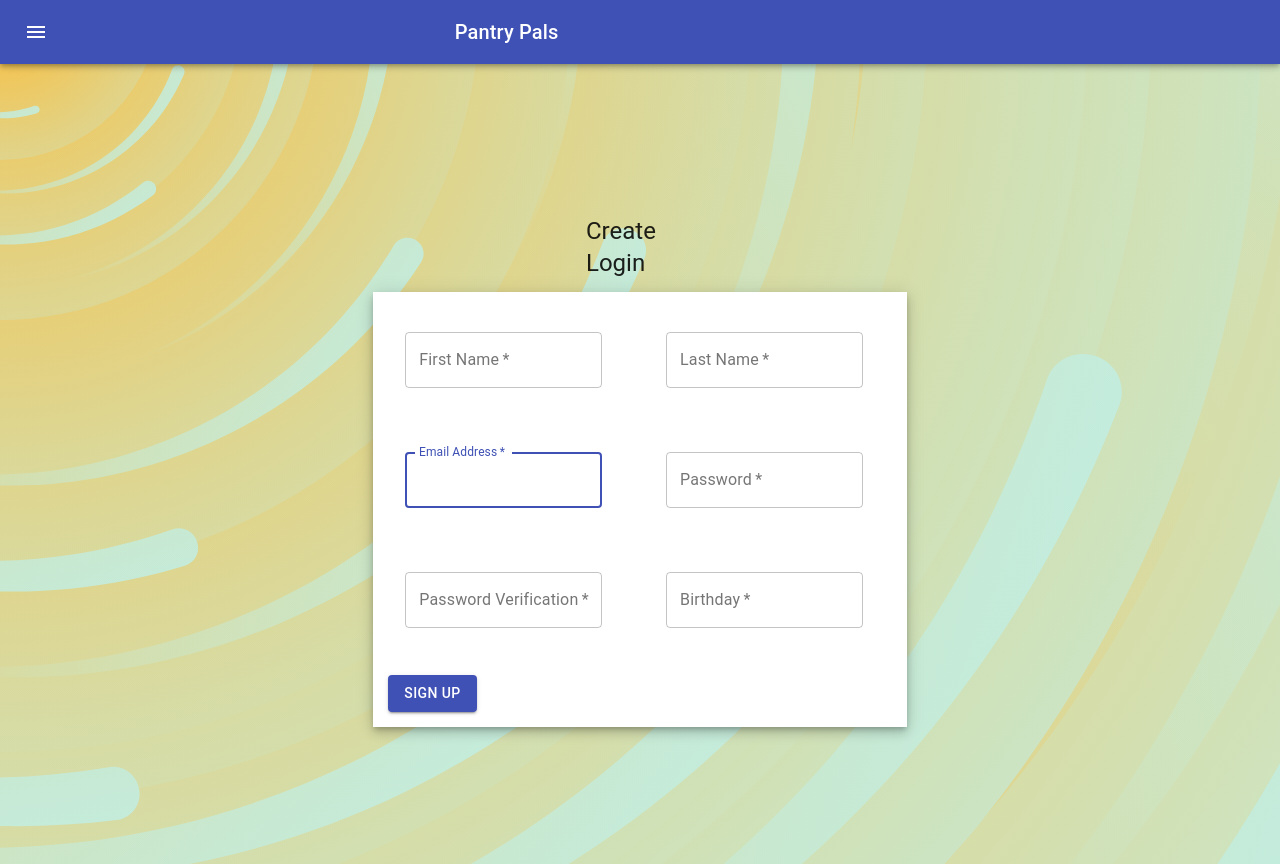
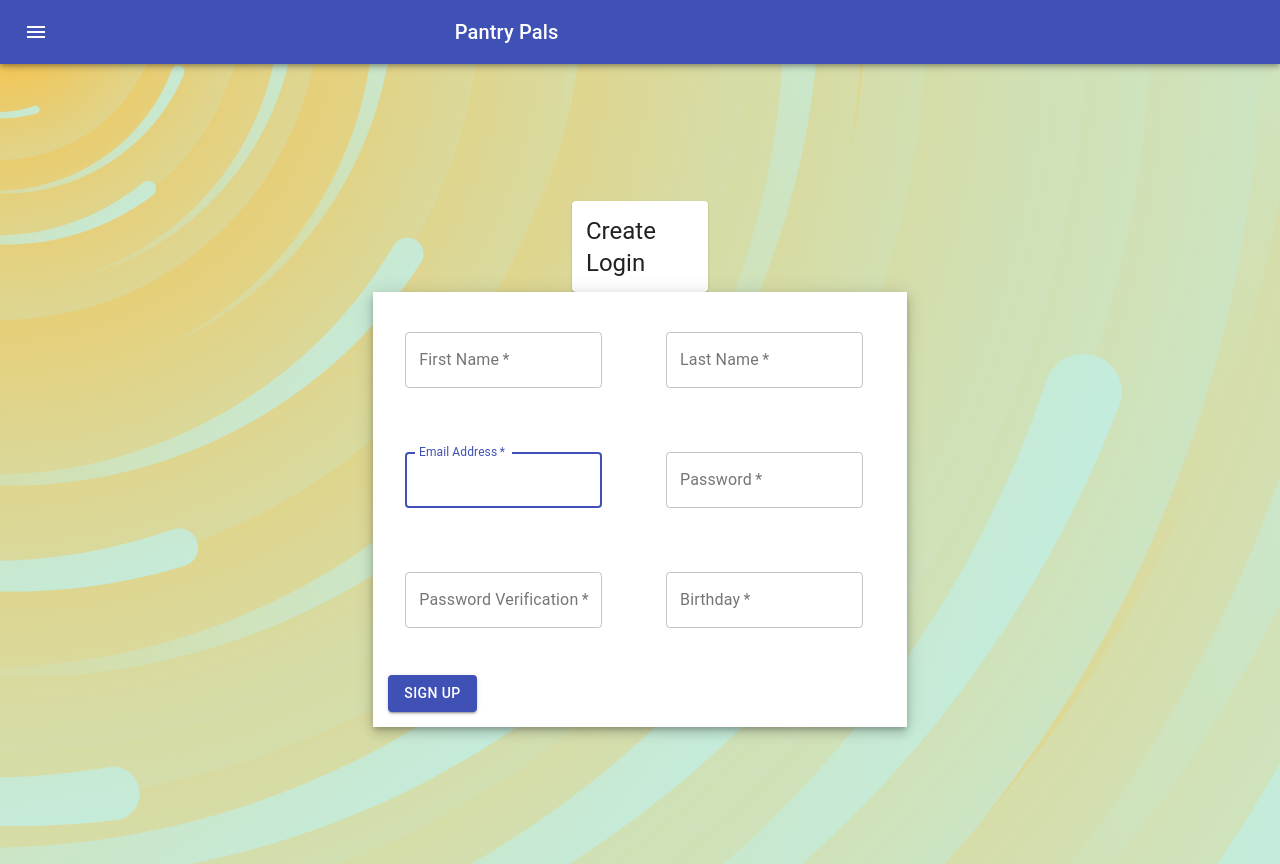
Before and after one commit to listenToRipley/capstone, a React (Create React App) app: page /createNewUser in a window 1280 px wide. Built offline with nearby package versions, Linux system fonts and the light colour scheme.

Commit message:
added card to title in create user

```diff
--- a/src/components/CreateUser.js
+++ b/src/components/CreateUser.js
@@ -6,7 +6,7 @@ import Typography from '@material-ui/core/Typography';
 import { makeStyles } from '@material-ui/core/styles';
 import { withStyles } from '@material-ui/styles';
 import CssBaseline from '@material-ui/core/CssBaseline';
-import { Grid } from '@material-ui/core';
+import { Card, Grid } from '@material-ui/core';
 import './ComponentCSS.css'
 
 
@@ -49,9 +49,11 @@ const CreateUser = () => {
         className={classes.root}
       >
         <div>
-        <Typography className="userTitle" component="h1" variant="h5">
+          <Card>
+          <Typography className="userTitle" component="h1" variant="h5">
               Create Login
             </Typography>
+          </Card>
         </div>
         <CssBaseline/>
        <Grid
```
